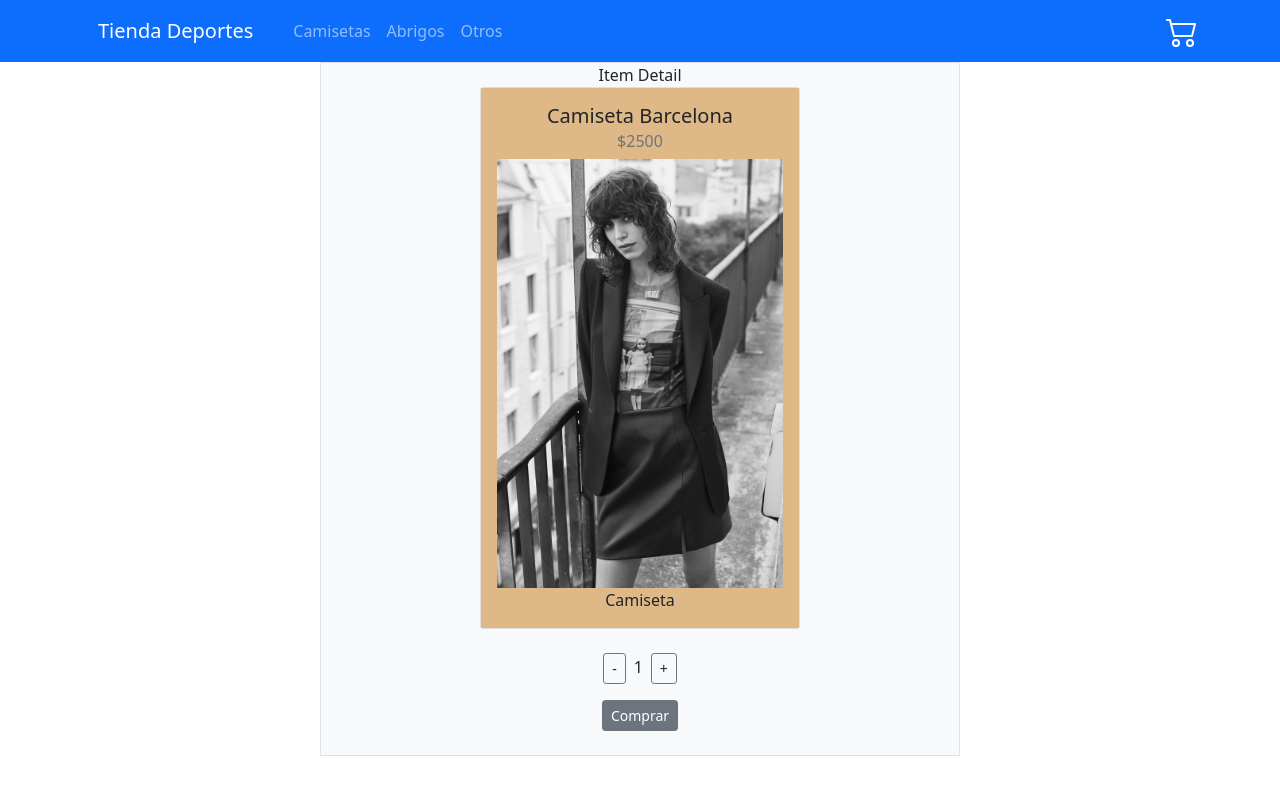
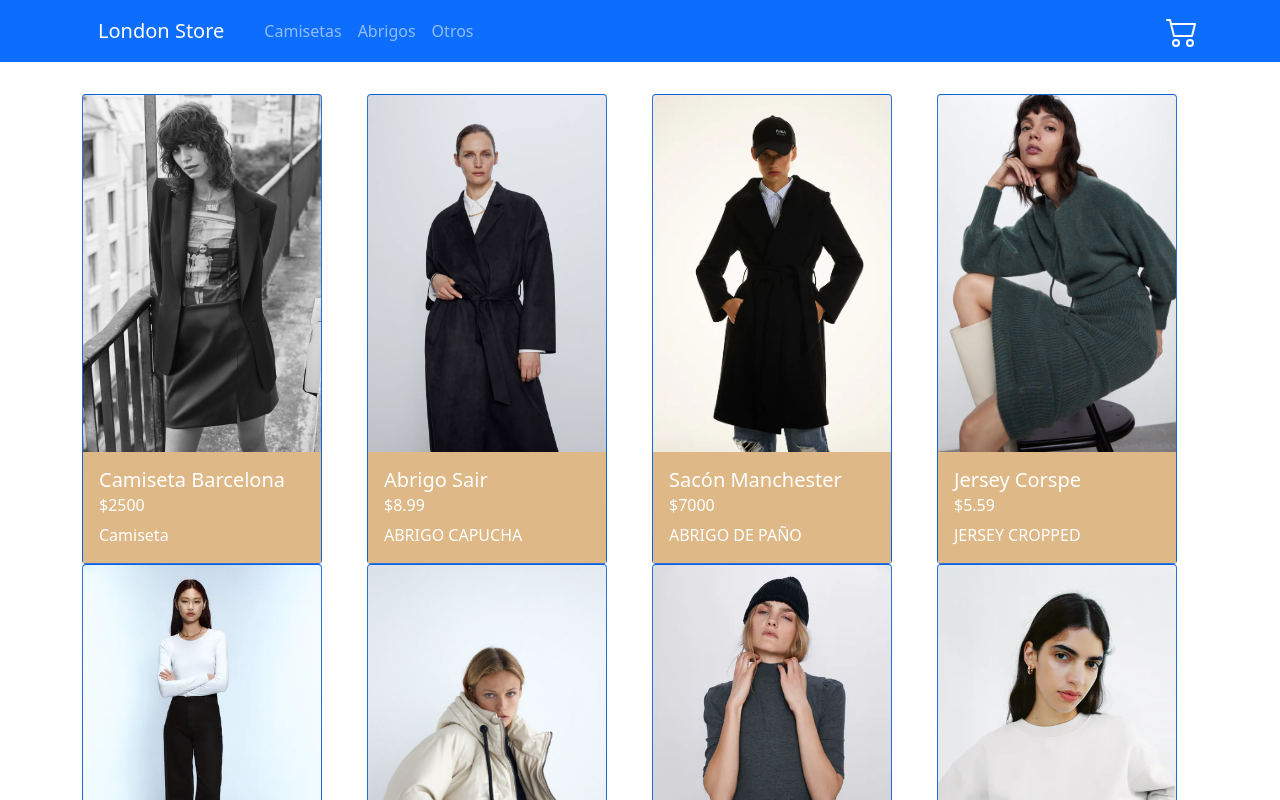
Before and after one commit to brg20/londonstore, a React (Create React App) app: page /item/0 in a window 1280 px wide. Shown: the top 800 px of the page. Built offline with nearby package versions, Linux system fonts and the light colour scheme.

Commit message:
sincronizar counter

```diff
--- a/src/componentes/ItemCount.jsx
+++ b/src/componentes/ItemCount.jsx
@@ -1,20 +1,22 @@
 import react, {useState} from 'react' ;
 import { Button } from 'react-bootstrap';
 
-const ItemCount = ({stock,cantidadInicial}) => {
+
+const ItemCount = ({stock,cantidadInicial,controlStock}) => {
 
 const [cantidad, setCantidad]= useState (cantidadInicial) ;
 
 const sumarCantidad = () => {
     (cantidad < stock) ? setCantidad  (parseInt(cantidad ) + 1) : alert("No hay tanto stock disponible");
 }
-
 const restarCantidad = () => {
     (cantidad >= 2) ? setCantidad (parseInt(cantidad) - 1) : alert ("Al menos debe haber 1 producto") ;
 }
 
 const onAdd = () => {
     alert (`Se han agregado ${cantidad} producto/s al carrito`)
+    controlStock(cantidad);
+
 }
     return  (
         <>
@@ -27,5 +29,4 @@ const onAdd = () => {
             </div>
 
         </> )} ;
-
 export default ItemCount ;
--- a/src/componentes/ItemDetail.jsx
+++ b/src/componentes/ItemDetail.jsx
@@ -1,8 +1,14 @@
 import {Card, Container} from 'react-bootstrap' ;
 import ItemCount from './ItemCount' ;
+import { useState } from 'react';
 
 const ItemDetail = ({producto}) => {
 
+    const [mostrarItemCount, setMostrarItemCount] = useState (true)
+    const controlStock = (cantidad) => {
+        alert (`se esta haciendo el control... la cantidad es ${cantidad} `)
+        setMostrarItemCount (false);
+    }
 
     return (
             <>
@@ -15,9 +21,11 @@ const ItemDetail = ({producto}) => {
                 <Card.Text>{producto.descripcion}</Card.Text>
              </Card.Body>
              </Card>
-             <ItemCount  stock="10" cantidadInicial="1"/>
-             </div>
+             { (mostrarItemCount == true) ?
+             <ItemCount stock={producto.stock} cantidadInicial="1" controlStock={controlStock}/>
+             : <div></div>
+             }</div>
              </>)
-} ;
+}
 
 export default ItemDetail ;
--- a/src/componentes/ItemDetailContainer.jsx
+++ b/src/componentes/ItemDetailContainer.jsx
@@ -1,36 +1,41 @@
-import ItemDetail from './ItemDetail';
-import productos from '../productos/productos' ;
-import {useState, useEffect} from 'react' ;
-import {useParams} from 'react-router-dom' ;
-import { Spinner } from 'react-bootstrap';
+
+import ItemList from './ItemList' ;
+import productos from '../productos/productos';
+import { useState, useEffect } from 'react';
+import {Spinner} from 'react-bootstrap' ;
+import {useParams} from 'react-router-dom'
+
+const ItemListContainer = () => {
+
+    const {categoria} = useParams();
+    const [arrayProductos, setArrayProductos] = useState([]) ;
+    const [loading, setLoading] = useState (<Spinner animation="border" variant="primary"/>) ;
 
 
-const ItemDetailContainer = () => {
-
-    const [arrayDeProductos, setArrayDeProductos] = useState ([]) ;
-    const [terminolapromesa, setTerminoLaPromesa] = useState (false) ;
-
-    const {id} = useParams() ;
-
-    useEffect(() => {
-
-    const promesa = new Promise ((resolve) =>
-        {
+    const promesa = new Promise ((resolve) => {
         setTimeout(() => {
         resolve (productos)
-        }, 1000);
-}) ;
+        }, 2000);
 
-    promesa.then(res => {
-        setArrayDeProductos (res[id]) ; // Mando un producto en concreto
-        setTerminoLaPromesa (true) ;
     })
-}, [])
 
-if (terminolapromesa == true) {
-    return ( <>
-             <ItemDetail producto={arrayDeProductos}/>
-             </>) }  else  return ( <div className="w-25 mt-2 text-center m-auto"><Spinner animation="border" variant="primary"/></div>);
-} ;
+    useEffect (() =>  {
 
-export default ItemDetailContainer ;
+        promesa.then(res => {
+            setArrayProductos (res)
+            console.log(categoria)
+            if (categoria !== undefined) {setArrayProductos (res.filter(producto => producto.categoria === categoria) ) } ;
+            console.log(arrayProductos);
+            setLoading ("") ;
+        })
+
+    },[categoria])
+
+    return (
+        <>
+        <div className="w-25 mt-2 text-center m-auto"> {loading}</div>
+        <br/>
+        <ItemList items={arrayProductos}/>
+        </> )
+}
+export default ItemListContainer ;
--- a/src/componentes/Navbar.jsx
+++ b/src/componentes/Navbar.jsx
@@ -9,7 +9,7 @@ function NavBar ()  {
   <Navbar bg="primary" variant="dark">
     <Container>
     <Link className="nav-link" to={'/'}>
-    <Navbar.Brand>Tienda Deportes</Navbar.Brand></Link>
+    <Navbar.Brand>London Store</Navbar.Brand></Link>
     <Nav className="me-auto">
     <Link className="nav-link" to={'/categoria/Camisetas'}>Camisetas</Link>
     <Link className="nav-link" to={'/categoria/Abrigos'}>Abrigos</Link>
--- a/src/productos/productos.jsx
+++ b/src/productos/productos.jsx
@@ -4,48 +4,56 @@ const productos = [
       precio: 2500,
       descripcion: "Camiseta",
       categoria: "Camisetas",
-      url: "/imagenes/Prenda1.jpg"},
+      url: "/imagenes/Prenda1.jpg",
+      stock: 10},
     { id: 1,
       nombre: "Abrigo Sair",
       precio: 8.990,
       descripcion: "ABRIGO CAPUCHA",
       categoria: "Abrigos",
-      url: "/imagenes/Prenda2.jpg"},
+      url: "/imagenes/Prenda2.jpg",
+      stock: 5},
     { id: 2,
       nombre: "Sacón Manchester ",
       precio: 7000,
       descripcion: "ABRIGO DE PAÑO",
       categoria: "Abrigos",
-      url: "/imagenes/Prenda3.jpg"},
+      url: "/imagenes/Prenda3.jpg",
+      stock: 6},
     { id: 3,
       nombre: "Jersey Corspe",
       precio: 5.590,
       descripcion: "JERSEY CROPPED",
       categoria: "Otros",
-      url: "/imagenes/prenda4.jpg"},
+      url: "/imagenes/prenda4.jpg",
+      stock: 10},
     { id: 4,
       nombre: "Pantalon Melissa",
       precio: 5500,
       descripcion: "Pantalon de vestir",
       categoria: "Otros",
-      url: "/imagenes/Prenda5.webp"},
+      url: "/imagenes/Prenda5.webp",
+      stock: 4},
     { id: 5,
       nombre: "Cazadora Borussia ",
       precio: 9.190,
       descripcion: "CAZADORA ACOLCHADA EFECTO PIEL",
       categoria: "Abrigos",
-      url: "/imagenes/prenda6.webp"},
+      url: "/imagenes/prenda6.webp",
+      stock: 10},
     { id: 6,
       nombre: "Camiseta Banfilth",
       precio: 2.990,
       descripcion: "CAMISETA RIB MANGA ABULLONADA",
       categoria: "Camisetas",
-      url: "/imagenes/prenda7.webp"},
+      url: "/imagenes/prenda7.webp",
+      stock: 5},
     { id: 7,
       nombre: "Sudadera Madrid",
       precio: 3500,
       descripcion: "SUDADERA BÁSICA",
       categoria: "Abrigos",
-      url: "/imagenes/prenda8.webp"}] ;
+      url: "/imagenes/prenda8.webp",
+      stock: 10}] ;
 
 export default productos ;
```
